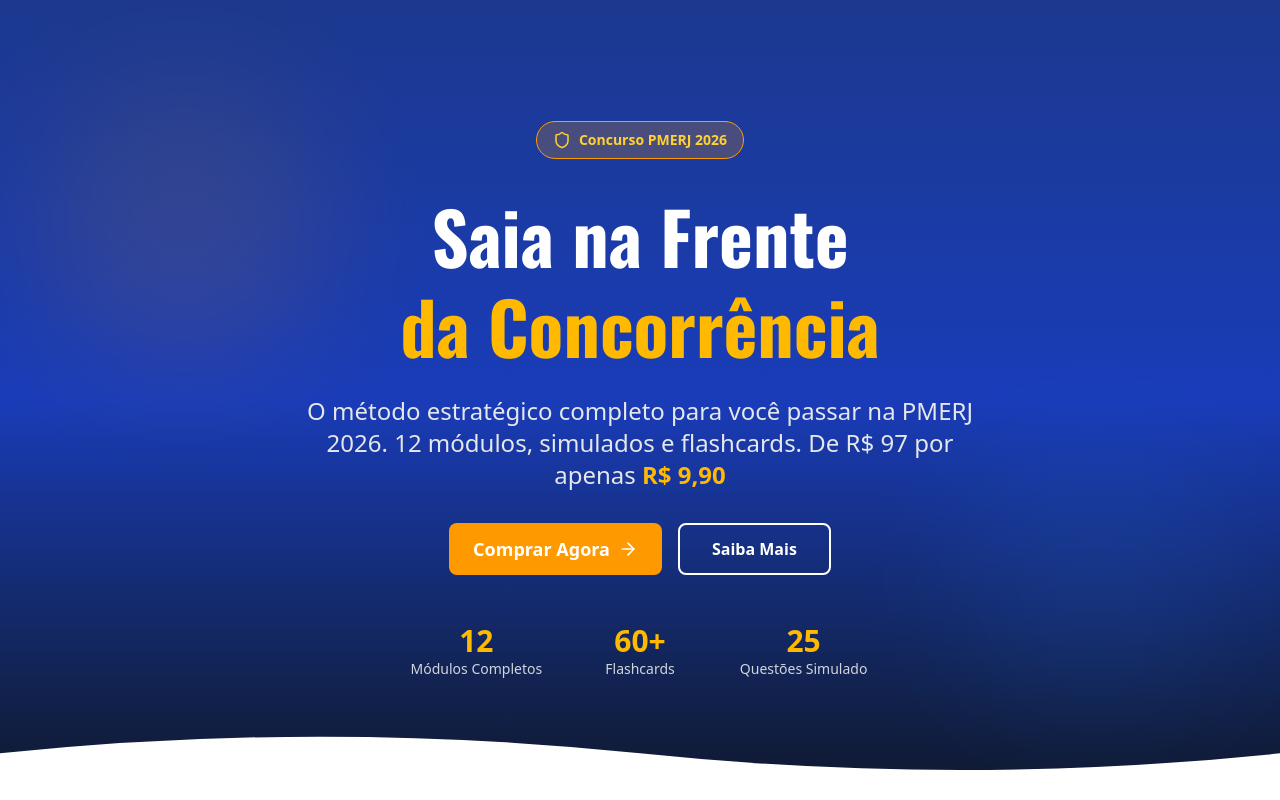
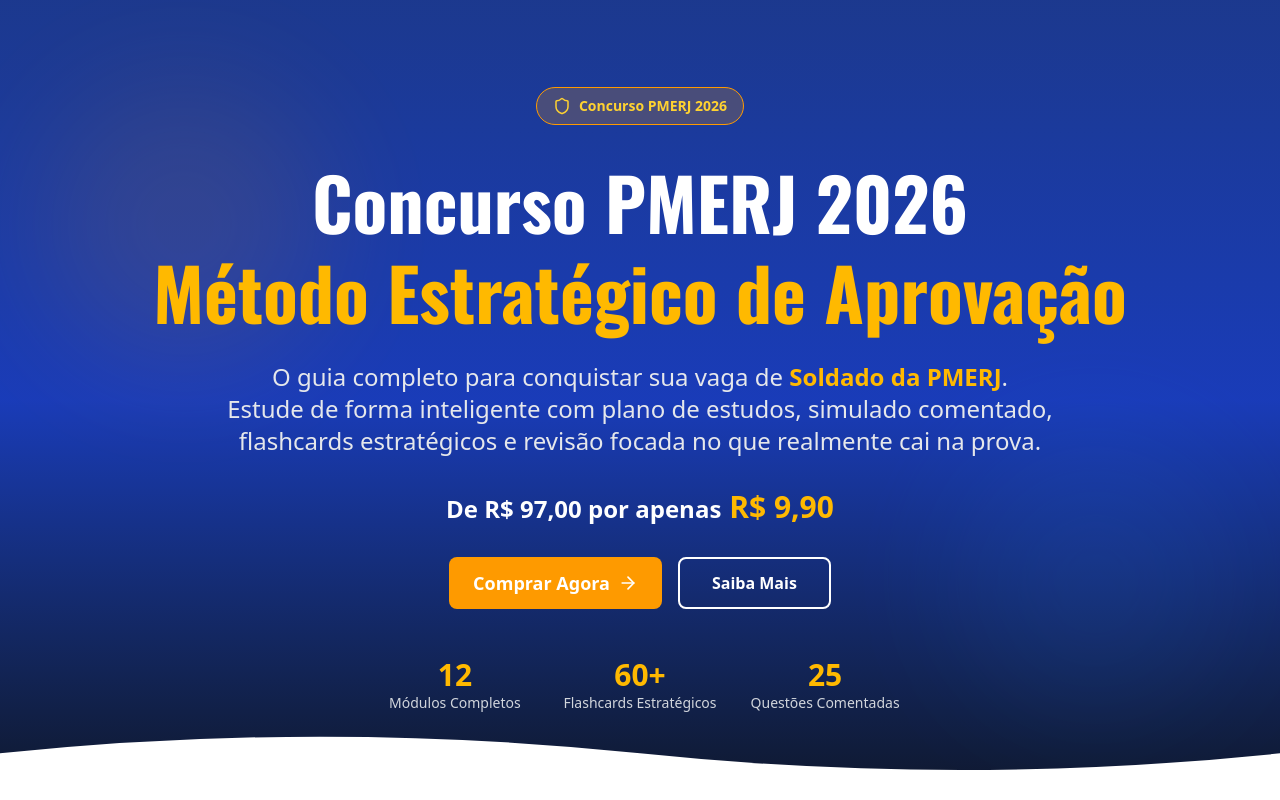
Before and after one commit to lesliecdrocha88-cmyk/missao-pmerj-2026, a React (Vite) app: page / in a window 1280 px wide. Shown: the top 800 px of the page. Built offline with nearby package versions, Linux system fonts and the light colour scheme; the HTML template or start-up script is replaced by a standard one.

Commit message:
Atualizar o Hero.tsx

```diff
--- a/src/components/Hero.tsx
+++ b/src/components/Hero.tsx
@@ -17,18 +17,37 @@
         {/* Badge */}
         <div className="mb-8 inline-flex items-center gap-2 bg-amber-500/20 border border-amber-500 text-amber-300 px-4 py-2 rounded-full">
           <Shield size={18} />
-          <span className="text-sm font-semibold">Concurso PMERJ 2026</span>
+          <span className="text-sm font-semibold">
+            Concurso PMERJ 2026
+          </span>
         </div>
 
         {/* Main headline */}
         <h1 className="text-5xl md:text-7xl font-oswald font-bold text-center mb-6 leading-tight">
-          Saia na Frente <br />
-          <span className="text-amber-400">da Concorrência</span>
+          Concurso PMERJ 2026
+          <br />
+          <span className="text-amber-400">
+            Método Estratégico de Aprovação
+          </span>
         </h1>
 
         {/* Subheadline */}
-        <p className="text-xl md:text-2xl text-gray-200 text-center max-w-2xl mb-8">
-          O método estratégico completo para você passar na PMERJ 2026. 12 módulos, simulados e flashcards. De R$ 97 por apenas <span className="text-amber-400 font-bold">R$ 9,90</span>
+        <p className="text-xl md:text-2xl text-gray-200 text-center max-w-4xl mb-8">
+          O guia completo para conquistar sua vaga de
+          <span className="text-amber-400 font-bold">
+            {" "}Soldado da PMERJ
+          </span>.
+          <br />
+          Estude de forma inteligente com plano de estudos, simulado comentado,
+          flashcards estratégicos e revisão focada no que realmente cai na prova.
+          <br />
+          <br />
+          <span className="text-white font-bold">
+            De R$ 97,00 por apenas
+          </span>
+          <span className="text-amber-400 font-bold text-3xl">
+            {" "}R$ 9,90
+          </span>
         </p>
 
         {/* CTA Buttons */}
@@ -39,7 +58,11 @@
           >
             Comprar Agora <ArrowRight size={20} />
           </button>
-          <button className="px-8 py-3 border-2 border-white text-white font-semibold rounded-lg hover:bg-white hover:text-blue-900 transition-all duration-200">
+
+          <button
+            onClick={scrollToOffer}
+            className="px-8 py-3 border-2 border-white text-white font-semibold rounded-lg hover:bg-white hover:text-blue-900 transition-all duration-200"
+          >
             Saiba Mais
           </button>
         </div>
@@ -48,23 +71,38 @@
         <div className="grid grid-cols-3 gap-8 text-center">
           <div>
             <div className="text-3xl font-bold text-amber-400">12</div>
-            <div className="text-sm text-gray-300">Módulos Completos</div>
+            <div className="text-sm text-gray-300">
+              Módulos Completos
+            </div>
           </div>
+
           <div>
             <div className="text-3xl font-bold text-amber-400">60+</div>
-            <div className="text-sm text-gray-300">Flashcards</div>
+            <div className="text-sm text-gray-300">
+              Flashcards Estratégicos
+            </div>
           </div>
+
           <div>
             <div className="text-3xl font-bold text-amber-400">25</div>
-            <div className="text-sm text-gray-300">Questões Simulado</div>
+            <div className="text-sm text-gray-300">
+              Questões Comentadas
+            </div>
           </div>
         </div>
       </div>
 
       {/* Wave divider */}
       <div className="absolute bottom-0 left-0 right-0">
-        <svg viewBox="0 0 1200 120" preserveAspectRatio="none" className="w-full h-20 text-white">
-          <path d="M0,50 Q300,0 600,50 T1200,50 L1200,120 L0,120 Z" fill="currentColor"></path>
+        <svg
+          viewBox="0 0 1200 120"
+          preserveAspectRatio="none"
+          className="w-full h-20 text-white"
+        >
+          <path
+            d="M0,50 Q300,0 600,50 T1200,50 L1200,120 L0,120 Z"
+            fill="currentColor"
+          ></path>
         </svg>
       </div>
     </section>
```
